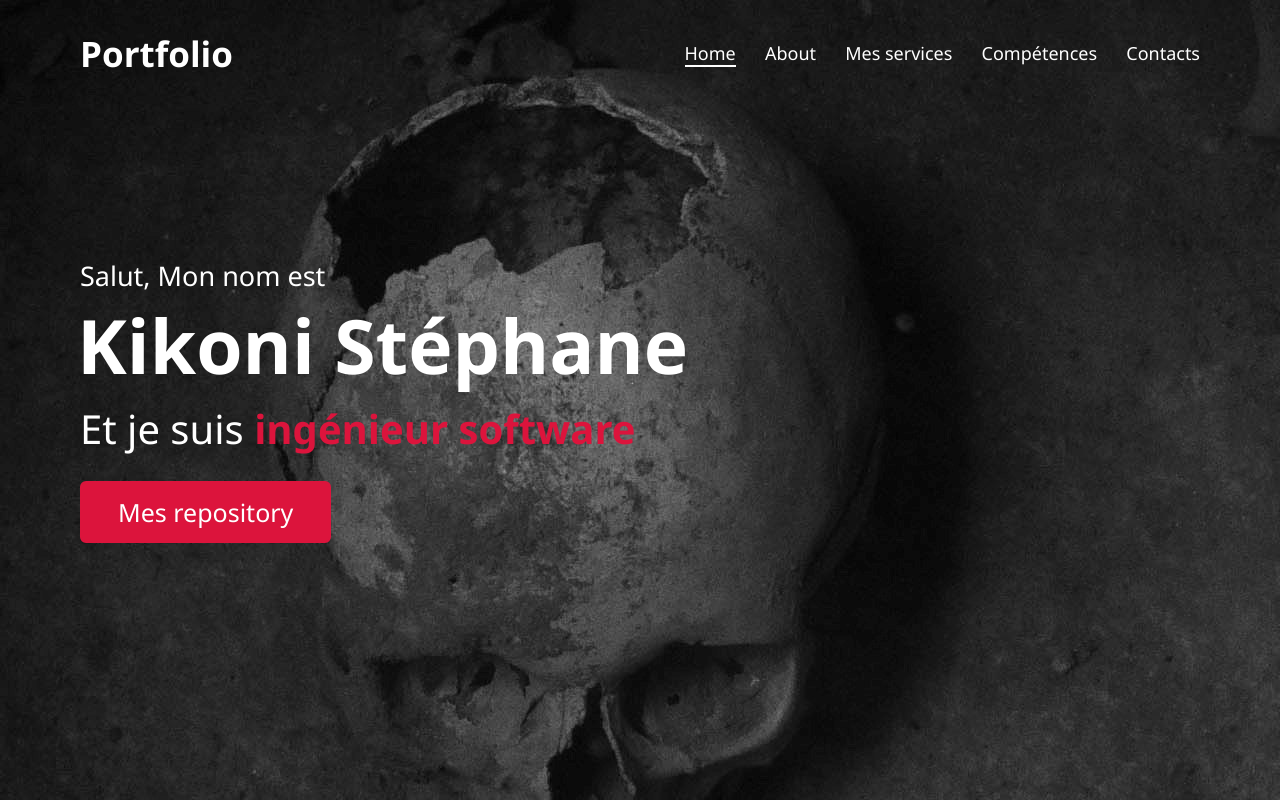
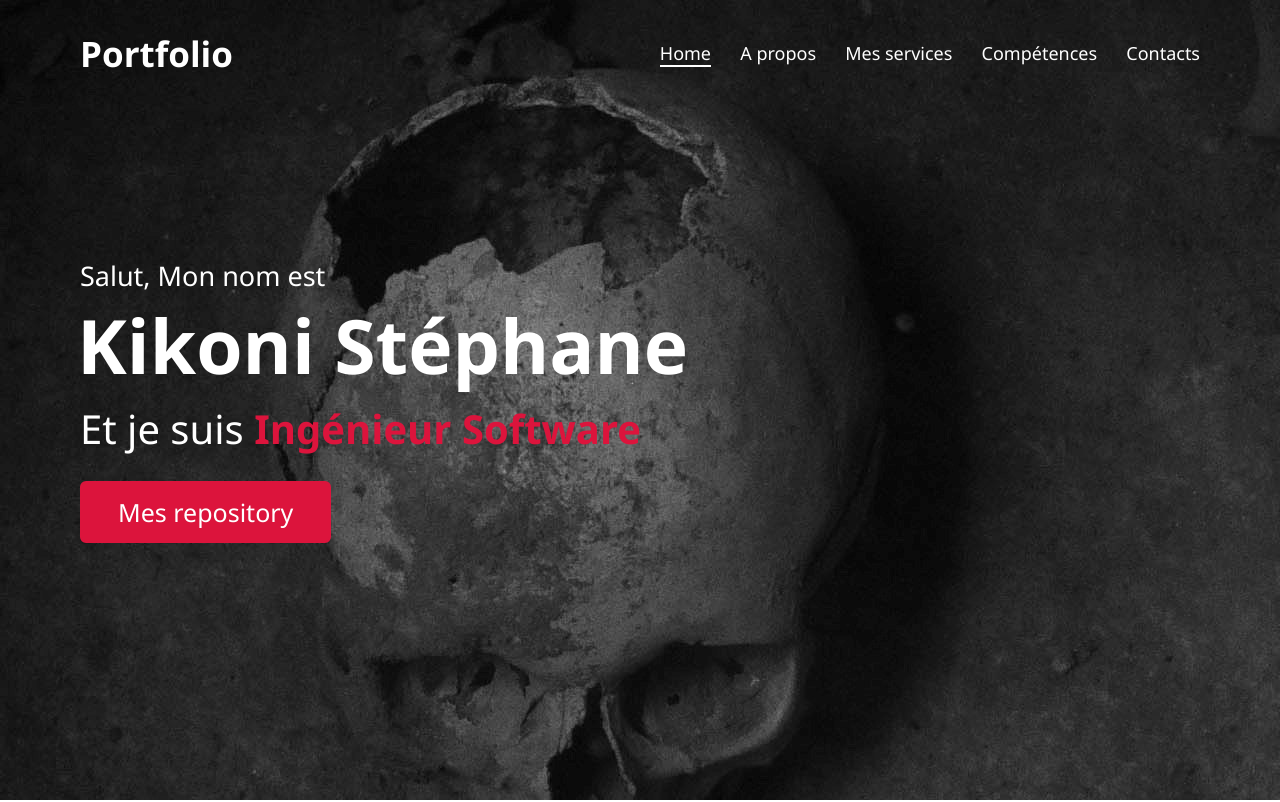
Before and after one commit to StephaneCash/Portfolio, a plain HTML site: page index.html in a window 1280 px wide. Shown: the top 802 px of the page. Drawn offline with Linux system fonts and the light colour scheme.

Commit message:
update index

```diff
--- a/index.html
+++ b/index.html
@@ -26,7 +26,7 @@
             </div>
             <ul class="menu">
                 <li><a href="#home" class="menu-btn links">Home</a></li>
-                <li><a href="#about" class="menu-btn links">About</a></li>
+                <li><a href="#about" class="menu-btn links">A propos</a></li>
                 <li><a href="#services" class="menu-btn links">Mes services</a></li>
                 <li><a href="#skills" class="menu-btn links">Compétences</a></li>
                 <li><a href="#contact" class="menu-btn links">Contacts</a></li>
@@ -44,7 +44,7 @@
             <div class="home-content">
                 <div class="text-1"> Salut, Mon nom est </div>
                 <div class="text-2">Kikoni Stéphane</div>
-                <div class="text-3">Et je suis <span>ingénieur software</span></div>
+                <div class="text-3">Et je suis <span>Ingénieur Software</span></div>
                 <a href="https://github.com/StephaneCash">Mes repository</a>
             </div>
         </div>
```
